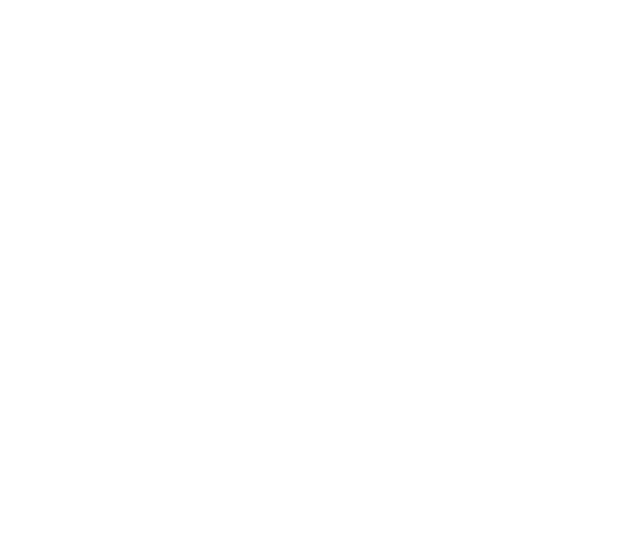
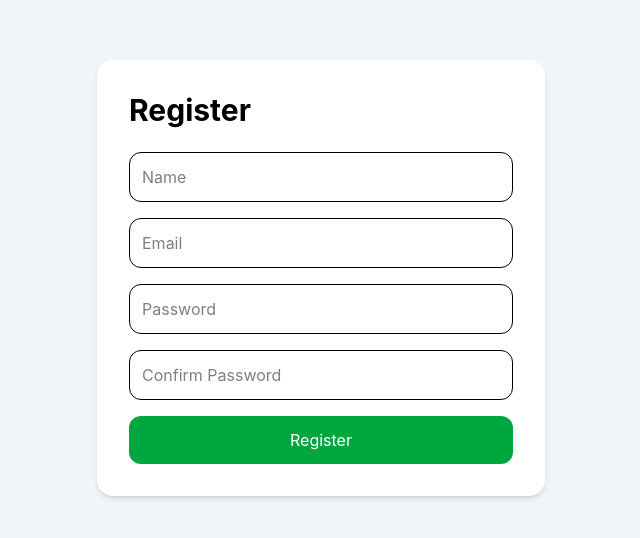
Before and after one commit to Kawaii-sama/myDeviceManagement, a React app in the folder frontend/: page /register in a window 1280 px wide. Before the commit this address had no page. Shown: the part 122-660 px from the top of the page, without its empty margins (319-959 px from the left). Built offline with nearby package versions, Linux system fonts and the light colour scheme; the HTML template or start-up script is replaced by a standard one.

Commit message:
registration

```diff
--- a/frontend/src/App.jsx
+++ b/frontend/src/App.jsx
@@ -6,6 +6,7 @@
 
 import Login from "./pages/Login"
 import Dashboard from "./pages/Dashboard"
+import Register from "./pages/Register"
 
 import { ToastContainer } from "react-toastify"
 import "react-toastify/dist/ReactToastify.css"
@@ -19,10 +20,18 @@
           element={<Login />}
         />
 
+
+        <Route
+          path="/register"
+          element={<Register />}
+        />
+
+
         <Route
           path="/dashboard"
           element={<Dashboard />}
         />
+
       </Routes>
 
       <ToastContainer position="top-right" />
--- a/frontend/src/pages/Login.jsx
+++ b/frontend/src/pages/Login.jsx
@@ -68,6 +68,17 @@
         >
           Login
         </button>
+
+        <p className="mt-4 text-center">
+          Don't have an account?{" "}
+          <a
+            href="/register"
+            className="text-blue-600 font-semibold"
+          >
+            Register
+          </a>
+        </p>
+
       </form>
     </div>
   )
--- a/frontend/src/pages/Register.jsx
+++ b/frontend/src/pages/Register.jsx
@@ -0,0 +1,86 @@
+import { useState } from "react"
+
+function Register() {
+  const [name, setName] = useState("")
+  const [email, setEmail] = useState("")
+  const [password, setPassword] = useState("")
+  const [confirmPassword, setConfirmPassword] =
+    useState("")
+
+  const handleSubmit = async (e) => {
+    e.preventDefault()
+
+    if (password !== confirmPassword) {
+      alert("Passwords do not match")
+      return
+    }
+
+    console.log({
+      name,
+      email,
+      password,
+    })
+  }
+
+  return (
+    <div className="min-h-screen flex items-center justify-center bg-slate-100">
+      <form
+        onSubmit={handleSubmit}
+        className="bg-white p-8 rounded-2xl shadow-md w-full max-w-md"
+      >
+        <h1 className="text-3xl font-bold mb-6">
+          Register
+        </h1>
+
+        <input
+          type="text"
+          placeholder="Name"
+          value={name}
+          onChange={(e) =>
+            setName(e.target.value)
+          }
+          className="w-full border p-3 rounded-xl mb-4"
+        />
+
+        <input
+          type="email"
+          placeholder="Email"
+          value={email}
+          onChange={(e) =>
+            setEmail(e.target.value)
+          }
+          className="w-full border p-3 rounded-xl mb-4"
+        />
+
+        <input
+          type="password"
+          placeholder="Password"
+          value={password}
+          onChange={(e) =>
+            setPassword(e.target.value)
+          }
+          className="w-full border p-3 rounded-xl mb-4"
+        />
+
+        <input
+          type="password"
+          placeholder="Confirm Password"
+          value={confirmPassword}
+          onChange={(e) =>
+            setConfirmPassword(e.target.value)
+          }
+          className="w-full border p-3 rounded-xl mb-4"
+        />
+
+        <button
+          type="submit"
+          className="w-full bg-green-600 text-white p-3 rounded-xl"
+        >
+          Register
+        </button>
+      </form>
+    </div>
+  )
+}
+
+export default Register
```
Also changed, not shown: 1 other file (tests, documents, lock files or other folders).
